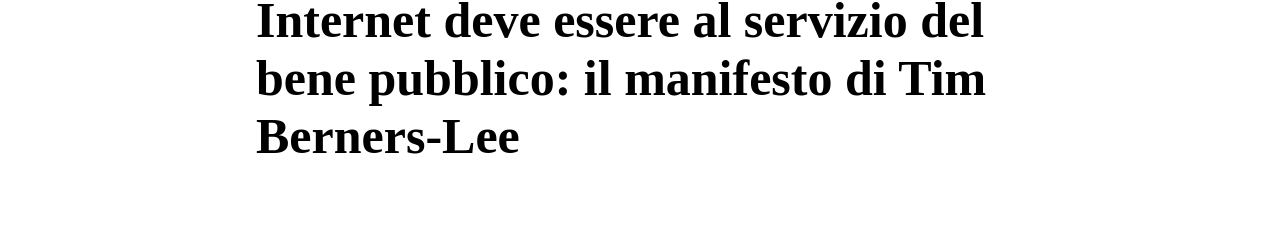
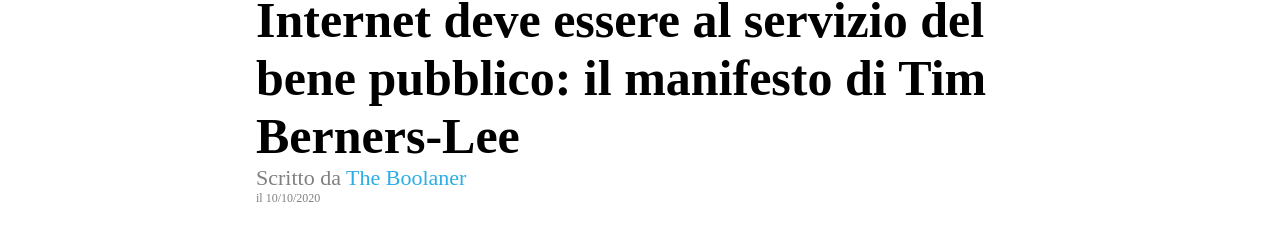
Before and after one commit to MatteoLiberati/html-css-booleaner, a website: page index.html in a window 1280 px wide. Shown: the part 89-330 px from the top of the page. Drawn offline with Linux system fonts and the light colour scheme.

Commit message:
header definitivo

```diff
--- a/css/style.css
+++ b/css/style.css
@@ -22,3 +22,19 @@
 header {
   font-size: 25px;
 }
+
+.fontgrey {
+  color: grey;
+}
+
+#scrittore {
+  font-size: 22px;
+}
+
+#scrittore > span {
+  color: #2bade6;
+}
+
+#data-articolo {
+  font-size: 12px;
+}
--- a/index.html
+++ b/index.html
@@ -20,7 +20,14 @@
           Internet deve essere al servizio del bene pubblico: il manifesto di
           Tim Berners-Lee
         </h1>
+        <!--SCRITTORE E DATA ARTICOLO--->
+        <div id="scrittore" class="fontgrey">
+          Scritto da <span>The Boolaner</span>
+        </div>
+        <div id="data-articolo" class="fontgrey">il 10/10/2020</div>
       </header>
+
+      <main></main>
     </div>
   </body>
 </html>
```
